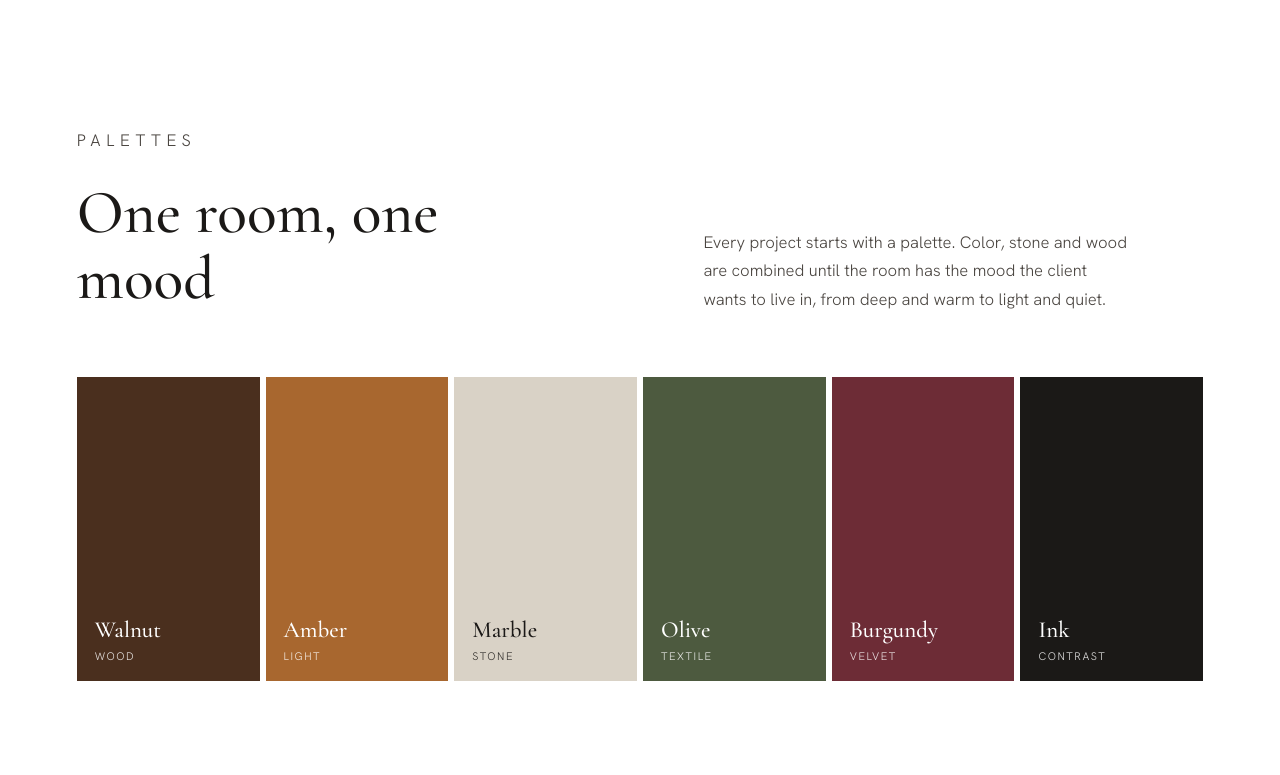
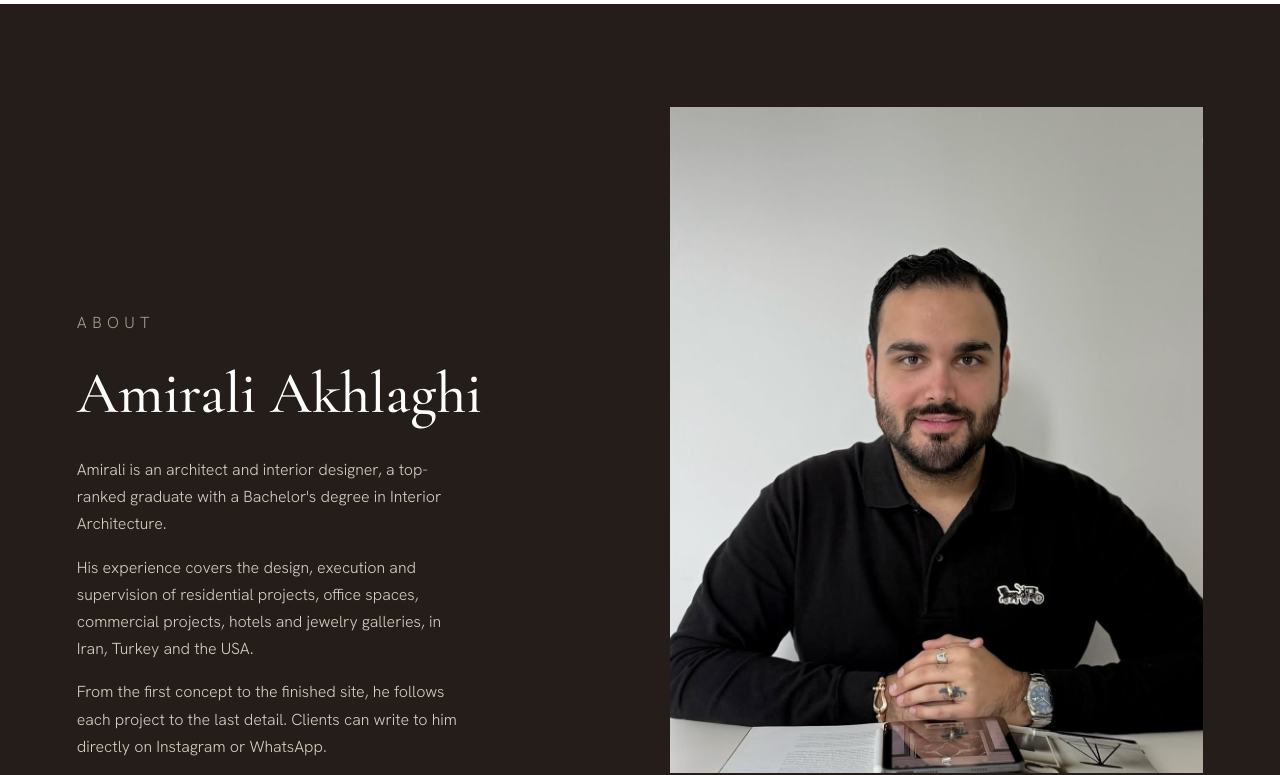
Before and after one commit to starlingr787-lgtm/EVORA, a plain HTML site: page clients/akhlaghi/index.html in a window 1280 px wide. Shown: the part 7768-8543 px from the top of the page. Drawn offline with nearby package versions, Linux system fonts and the light colour scheme.

Commit message:
Akhlaghi preview: remove palettes, add portrait and verified About text
Co-Authored-By: Claude Sonnet 5.5 <noreply@anthropic.com>
Claude-Session: https://claude.ai/code/session_01KRReXPAc67EgLPJDJv9RvN

```diff
--- a/clients/akhlaghi/index.html
+++ b/clients/akhlaghi/index.html
@@ -37,7 +37,7 @@ img{display:block;max-width:100%}
 .t-tehran{background-image:url("images/tehran.jpg"),radial-gradient(60% 55% at 55% 30%,#d9a85a55,transparent 70%),linear-gradient(180deg,#4a2f1e,#150f0b)}
 .t-design{background-image:url("images/new-design.jpg"),radial-gradient(60% 55% at 30% 50%,#9c6b4155,transparent 70%),linear-gradient(160deg,#35302c,#141210)}
 .t-staging{background-image:url("images/home-staging.jpg"),radial-gradient(60% 55% at 70% 40%,#d8c8ae44,transparent 70%),linear-gradient(170deg,#6b5c4c,#221c17)}
-.t-portrait{background-image:url("images/portrait.jpg"),linear-gradient(170deg,#8b8378,#3a332d)}
+.t-portrait{background-image:url("images/portrait.jpg"),linear-gradient(170deg,#8b8378,#3a332d);background-position:50% 22%}
 .t-portrait::after{display:none}
 
 /* Header */
@@ -104,7 +104,7 @@ header.open{background:#ffffff;color:var(--ink);mix-blend-mode:normal;padding-bo
 
 /* Services */
 .services{padding:clamp(80px,12vw,180px) clamp(20px,6vw,96px);background:#fff}
-.services h2,.palettes h2{font-family:var(--display);font-weight:500;font-size:clamp(34px,4.8vw,70px);line-height:1.08;max-width:16ch}
+.services h2{font-family:var(--display);font-weight:500;font-size:clamp(34px,4.8vw,70px);line-height:1.08;max-width:16ch}
 .svc-list{margin-top:clamp(36px,5vw,72px);border-top:1px solid rgba(27,25,23,.2)}
 .svc{display:grid;grid-template-columns:1fr 1.3fr;gap:clamp(20px,5vw,90px);padding:34px 0;border-bottom:1px solid rgba(27,25,23,.2);align-items:start}
 .svc h3{font-family:var(--display);font-weight:500;font-size:clamp(28px,3.2vw,46px);line-height:1.1}
@@ -115,15 +115,6 @@ header.open{background:#ffffff;color:var(--ink);mix-blend-mode:normal;padding-bo
 .quote{background:linear-gradient(rgba(22,16,12,.66),rgba(22,16,12,.72)),url("images/quote.jpg") center/cover,var(--deep);color:#fff;padding:clamp(90px,14vw,210px) clamp(20px,6vw,96px);text-align:center}
 .quote blockquote{font-family:var(--display);font-weight:500;font-style:italic;font-size:clamp(34px,5.6vw,86px);line-height:1.1;max-width:18ch;margin:0 auto}
 .quote cite{display:block;margin-top:34px;font-style:normal;font-size:10px;letter-spacing:.32em;text-transform:uppercase;color:#b9ada0}
-
-/* Palettes */
-.palettes{padding:clamp(80px,12vw,180px) clamp(20px,6vw,96px) clamp(60px,8vw,120px);background:#fff}
-.pal-intro{display:grid;grid-template-columns:1.1fr 1fr;gap:clamp(30px,6vw,110px);align-items:end}
-.pal-intro p{font-size:clamp(16px,1.3vw,18px);color:#4a4540;max-width:46ch}
-.pal-grid{margin-top:clamp(36px,5vw,72px);display:grid;grid-template-columns:repeat(6,1fr);gap:6px}
-.sw{position:relative;aspect-ratio:3/5;display:flex;align-items:flex-end;padding:18px;color:#fff}
-.sw span{font-family:var(--display);font-weight:500;font-size:clamp(18px,1.8vw,26px);line-height:1.1}
-.sw small{display:block;margin-top:4px;font:300 11px var(--text);letter-spacing:.14em;text-transform:uppercase;opacity:.85}
 
 /* At a glance */
 .glance{padding:clamp(60px,9vw,130px) clamp(20px,6vw,96px);background:#fff;display:grid;grid-template-columns:repeat(4,1fr);gap:clamp(24px,4vw,64px);border-top:1px solid rgba(27,25,23,.14)}
@@ -172,8 +163,7 @@ footer{padding:26px clamp(20px,4vw,56px);display:flex;justify-content:space-betw
 @media (prefers-reduced-motion:reduce){.rv{opacity:1;transform:none;transition:none}}
 
 @media (max-width:820px){
-  .statement,.note,.contact,.overlay,.svc,.pal-intro{grid-template-columns:1fr}
-  .pal-grid{grid-template-columns:repeat(2,1fr)}
+  .statement,.note,.contact,.overlay,.svc{grid-template-columns:1fr}
   .glance{grid-template-columns:1fr 1fr}
   .overlay{align-content:start;gap:36px}
   .strip{grid-template-columns:1fr}
@@ -211,7 +201,7 @@ footer{padding:26px clamp(20px,4vw,56px);display:flex;justify-content:space-betw
     <a href="#contact"><strong>Contact</strong><span>Write to Amirali on WhatsApp</span></a>
   </nav>
   <div class="ov-info">
-    <div><h4>Practice</h4><p>Interior architecture, decoration, home staging and accessories.</p></div>
+    <div><h4>Practice</h4><p>Design, execution and supervision of residential, office, commercial and hotel projects, and jewelry galleries.</p></div>
     <div><h4>Locations</h4><p>Turkey, Iran and the USA. Projects worldwide.</p></div>
     <div><h4>Latest project</h4><p>A residential interior in Tehran, 2026.</p></div>
     <div><h4>Contact</h4><p>By message on Instagram or WhatsApp.</p></div>
@@ -287,7 +277,7 @@ footer{padding:26px clamp(20px,4vw,56px);display:flex;justify-content:space-betw
     <p class="eyebrow rv">Services</p>
     <h2 class="rv">From the plan to the last object</h2>
     <div class="svc-list">
-      <div class="svc rv"><h3>Interior architecture</h3><div><p>Space planning and complete interior design for residences and private projects, from the first concept to the final layout.</p><p>Walls, wood, stone, lighting and furniture are decided together, so the space feels like one idea.</p></div></div>
+      <div class="svc rv"><h3>Interior architecture</h3><div><p>Space planning and complete interior design for residences, offices, commercial spaces, hotels and jewelry galleries, from the first concept to supervision on site.</p><p>Design, execution and supervision stay with the same designer, so the finished space matches the idea.</p></div></div>
       <div class="svc rv"><h3>Decoration and styling</h3><div><p>The layer that gives a room its character. Art, color, glass, porcelain and sculptural lighting are chosen and placed one by one.</p><p>In his own words, the final layer is always the most important.</p></div></div>
       <div class="svc rv"><h3>Home staging</h3><div><p>Preparing a property to be seen at its best, with furniture, textiles and objects arranged to show its potential.</p></div></div>
       <div class="svc rv"><h3>Accessories</h3><div><p>Selected pieces and finishing touches to complete a project, from decorative objects to details that tie a room together.</p></div></div>
@@ -299,35 +289,20 @@ footer{padding:26px clamp(20px,4vw,56px);display:flex;justify-content:space-betw
     <cite class="rv">Amirali Akhlaghi</cite>
   </section>
 
-  <section class="palettes">
-    <div class="pal-intro">
-      <div class="rv"><p class="eyebrow">Palettes</p><h2>One room, one mood</h2></div>
-      <p class="rv">Every project starts with a palette. Color, stone and wood are combined until the room has the mood the client wants to live in, from deep and warm to light and quiet.</p>
-    </div>
-    <div class="pal-grid">
-      <div class="sw" style="background:#4a2f1e"><div><span>Walnut</span><small>Wood</small></div></div>
-      <div class="sw" style="background:#a8672f"><div><span>Amber</span><small>Light</small></div></div>
-      <div class="sw" style="background:#d9d2c6;color:#1b1917"><div><span>Marble</span><small>Stone</small></div></div>
-      <div class="sw" style="background:#4d5a3f"><div><span>Olive</span><small>Textile</small></div></div>
-      <div class="sw" style="background:#6d2c36"><div><span>Burgundy</span><small>Velvet</small></div></div>
-      <div class="sw" style="background:#1b1917"><div><span>Ink</span><small>Contrast</small></div></div>
-    </div>
-  </section>
-
   <section class="about" id="about">
     <div class="copy rv">
       <p class="eyebrow">About</p>
       <h2>Amirali Akhlaghi</h2>
-      <p>Amirali is an interior architect and decorator with a B.A. in Interior Architecture. His practice moves between architecture and styling, from the plan of a space to the objects that finish it.</p>
-      <p>He designs residential interiors, most recently a new home in Tehran, developing the concept, the design and the final styling. Home staging and accessories complete the work.</p>
-      <p>He works between Turkey, Iran and the USA, with projects worldwide. Clients can write to him directly on Instagram or WhatsApp.</p>
+      <p>Amirali is an architect and interior designer, a top-ranked graduate with a Bachelor's degree in Interior Architecture.</p>
+      <p>His experience covers the design, execution and supervision of residential projects, office spaces, commercial projects, hotels and jewelry galleries, in Iran, Turkey and the USA.</p>
+      <p>From the first concept to the finished site, he follows each project to the last detail. Clients can write to him directly on Instagram or WhatsApp.</p>
     </div>
     <div class="pic"><div class="shot t-portrait"></div></div>
   </section>
 
   <section class="glance">
     <div class="rv"><h4>Based</h4><p>Turkey, Iran, USA</p><small>Projects worldwide</small></div>
-    <div class="rv"><h4>Education</h4><p>B.A. Interior Architecture</p></div>
+    <div class="rv"><h4>Education</h4><p>B.A. Interior Architecture</p><small>Top-ranked graduate</small></div>
     <div class="rv"><h4>Latest project</h4><p>Tehran, 2026</p><small>A residential interior</small></div>
     <div class="rv"><h4>Contact</h4><p>Instagram and WhatsApp</p><small>Direct message</small></div>
   </section>
```
Also changed, not shown: clients/akhlaghi/images/portrait.jpg (added).
